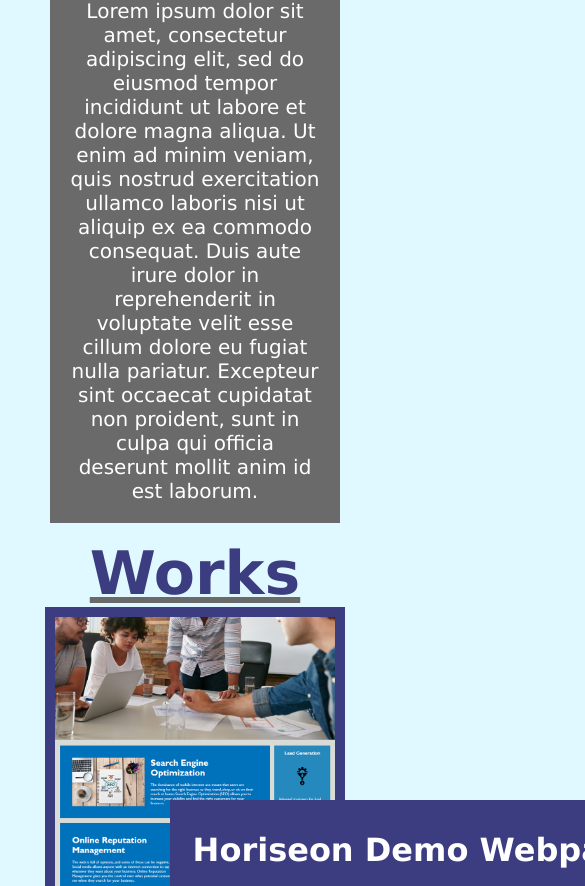
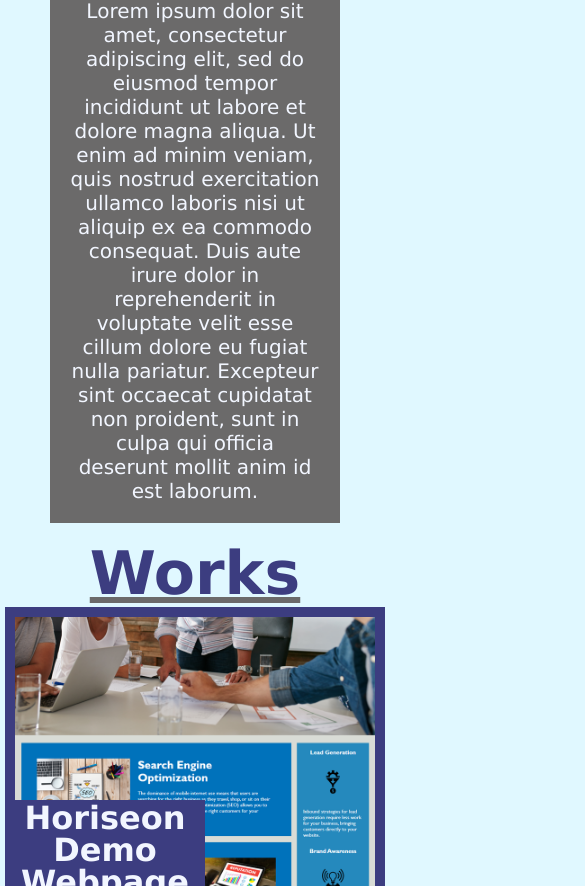
Before and after one commit to treytaylersmith/Trey-Tayler-Smith-Portfolio, a plain HTML site: page index.html in a window 390 px wide. Shown: the part 615-1501 px from the top of the page, 585 px wide, since content can reach past the window. Drawn offline with Linux system fonts and the light colour scheme.

Commit message:
fixed bug in works title cards

```diff
--- a/assets/css/style.css
+++ b/assets/css/style.css
@@ -2,6 +2,7 @@
     --light: #e0f8ff;
     --dark: #3c3d80;
     --grey: #6b6a6a;
+    --white: #f2f6ff;
 }
 
 * {
@@ -29,7 +30,7 @@ body {
 h1 {
     text-align: center;
     font-size: 500%;
-    color: white;
+    color: var(--white);
 }
 
 h2 {
@@ -47,6 +48,7 @@ header img {
 p {
     font-size: 20px;
     padding-right: 10%;
+    line-height: 1.5;
 }
 
 nav {
@@ -60,7 +62,7 @@ nav {
 
 nav a {
     text-decoration: none;
-    color: white;
+    color: var(--white);
     padding: 15px;
 
 }
@@ -71,7 +73,7 @@ nav a:hover {
 }
 
 nav a:active {
-    color: white;
+    color: var(--white);
 }
 
 
@@ -106,13 +108,13 @@ footer {
     display: block;
     text-align: center;
     background-color: var(--dark);
-    color: white;
+    color: var(--white);
     padding-bottom: 50px;
 }
 
 footer h2 {
     margin: 0px;
-    color: white;
+    color: var(--white);
 }
 
 ul {
@@ -125,6 +127,7 @@ ul {
 }
 
 .card {
+    position: relative;
     text-align: center;
     margin: 5px;
 
@@ -140,26 +143,15 @@ ul {
 
 }
 
-
+#works {
+    display: flex;
+    flex-wrap: wrap;
+    width: 70%;
+}
 
 .card:first-child {
     width: 100%;
 }
-
-.card:first-child h3{
-    display: flex;
-    position:relative;
-    justify-content: center;
-    align-items: center;
-    font-size: 200%;
-    bottom: 110px; left: 170px;
-
-    background-color: var(--dark);
-    width: 500px;
-    height: 100px;
-    color: white;
-}
-
 .card h3{
     display: flex;
     position:relative;
@@ -170,8 +162,24 @@ ul {
     background-color: var(--dark);
     width: 200px;
     height: 100px;
-    color: white;
+    color: var(--white);
 }
+
+
+.card:first-child h3{
+
+
+    position:absolute;
+
+
+    font-size: 200%;
+    bottom: 0px; left: 0px;
+    background-color: var(--dark);
+    width: 500px;
+    height: 100px;
+    color: var(--white);
+}
+
 
 #about {
     justify-content: left;
@@ -194,26 +202,20 @@ ul {
 
     border-left: 30px solid var(--dark);
 
-    color: white;
+    color: var(--white);
     padding: 20px;
     text-align: center;
 
 }
 
-#works {
-    display: flex;
-    flex-wrap: wrap;
-    width: 70%;
 
-}
 
 
 
 #fill {
-    max-width: 1000px;
+
     width: 100%;
     height: 300px;
-    /* height: 300px; */
     object-fit: cover;
 
 }
@@ -242,7 +244,19 @@ ul {
         text-align: center;
         justify-content: center;
     }
+    .card:first-child h3{
+        display: flex;
+        position:relative;
+        justify-content: center;
+        align-items: center;
+        font-size: 200%;
+        bottom: 110px; left: 0px;
+        background-color: var(--dark);
+        width: 200px;
+        height: 100px;
+        color: var(--white);
 
+    }
     #about {
         margin-bottom: 20px;
     }
@@ -251,7 +265,6 @@ ul {
         order: 2;
         margin-left: 50px;
         margin-right: 50px;
-        /* width:100%; */
         line-height: normal;
         border-left: none;
     }
@@ -261,8 +274,5 @@ ul {
         flex-direction: row;
     }
 
-    #fill {
-        max-width: 300px;
 
-    }
 }
```
Also changed, not shown: index.html (+1 -0 lines).
